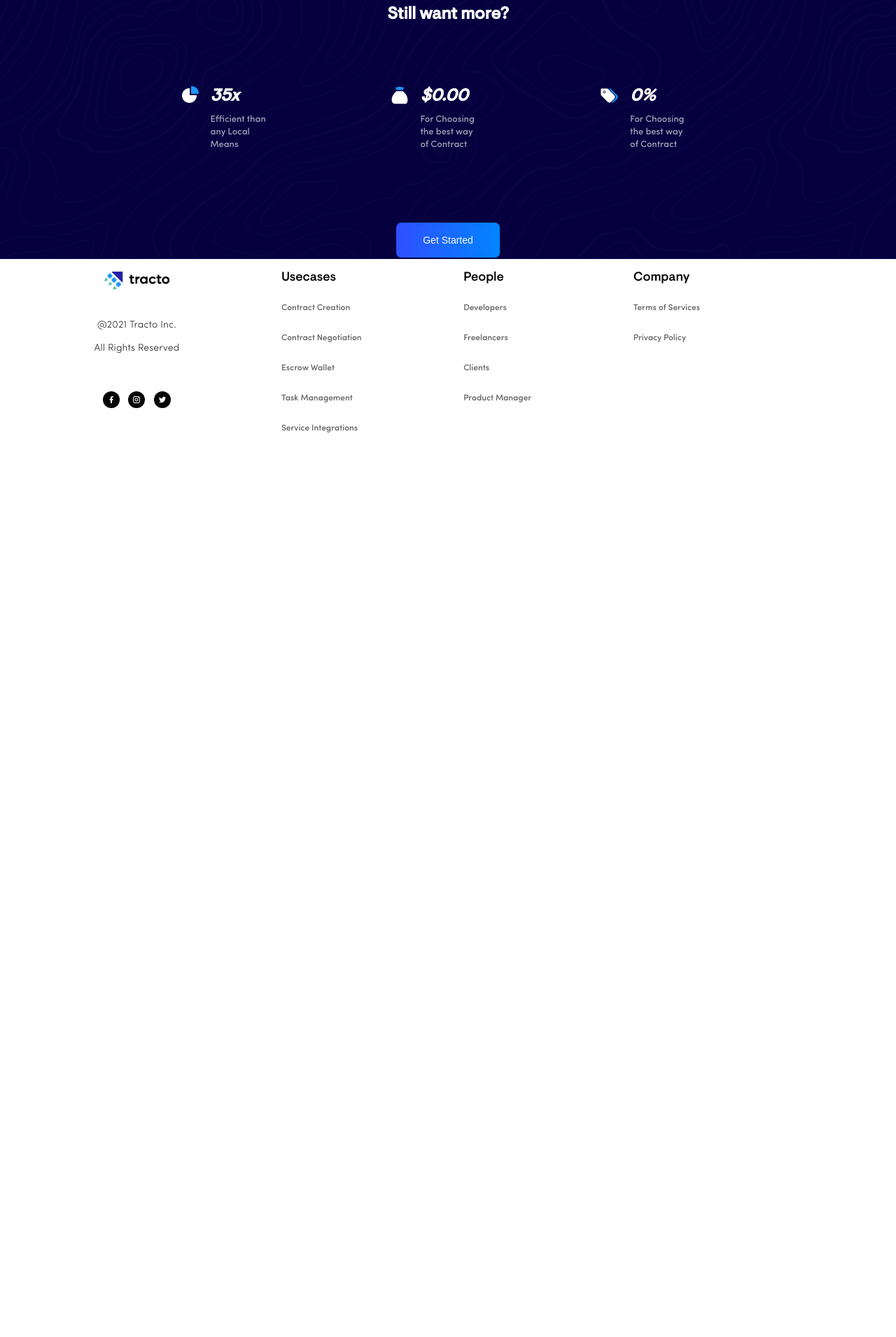
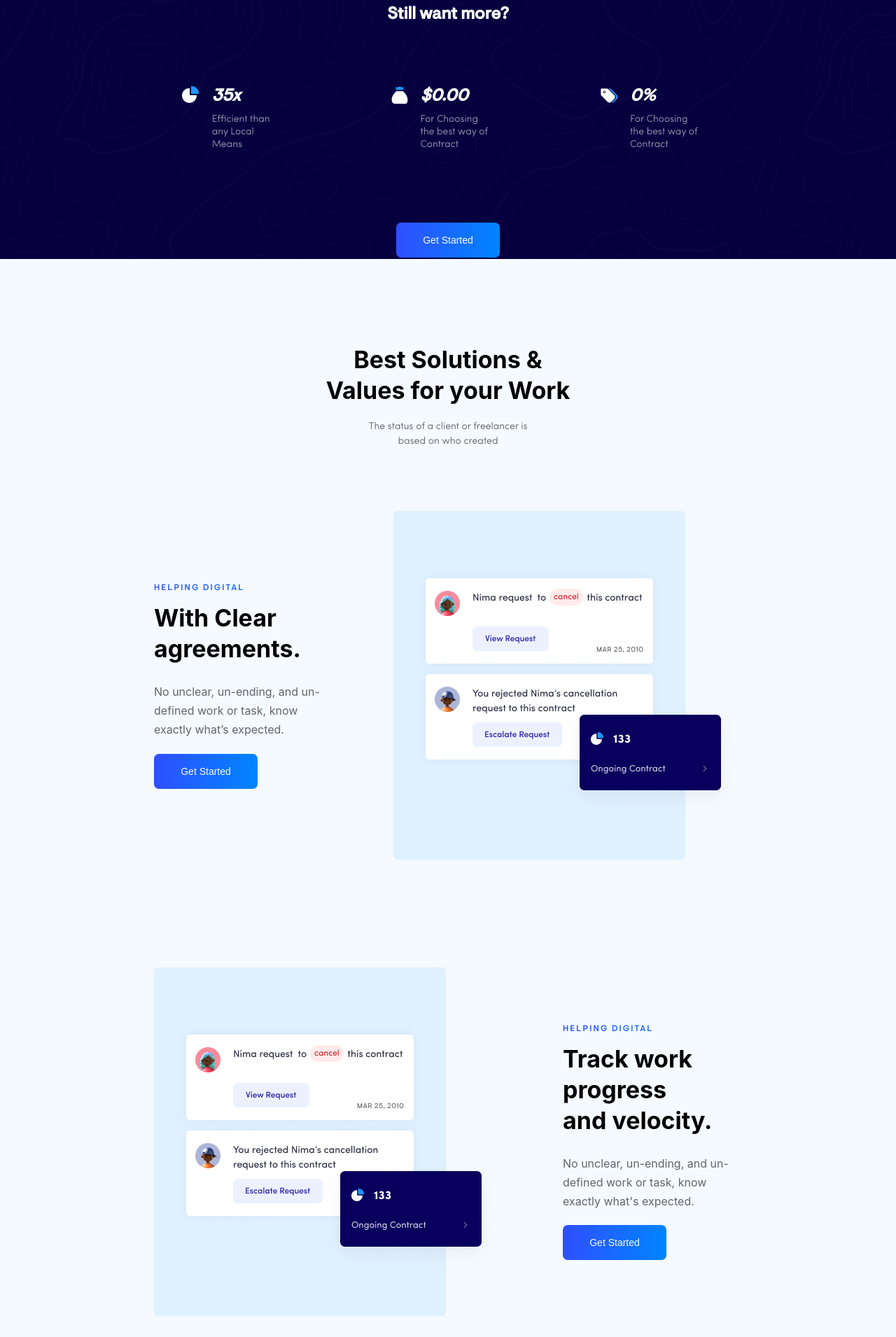
Before and after one commit to nima-z/tracto, a React (Create React App) app: page / in a window 1280 px wide. Shown: the part 1310-3220 px from the top of the page at 70% size. Before the commit the page ends 1950 px from the top, so only its background shows below. Built offline with nearby package versions, Linux system fonts and the light colour scheme.

Commit message:
section4 Completed

```diff
--- a/src/components/layout/footer/Footer.module.css
+++ b/src/components/layout/footer/Footer.module.css
@@ -2,14 +2,11 @@
   display: flex;
   justify-content: space-between;
   padding: 1rem 8.4rem;
-  /* background-color: rgba(105, 105, 105, 0.599); */
-
 }
 
 .info {
   display: flex;
   flex-direction: column;
-  align-items: center;
   gap: 1rem;
 }
 
@@ -17,7 +14,8 @@
   margin-bottom: 1.5rem;
 }
 
-.info p {font-family: 'SF-Pro-L';
+.info p {
+  font-family: "SF-Pro-M";
   font-size: 14px;
   line-height: 17px;
   letter-spacing: 0.01em;
@@ -27,7 +25,7 @@
 .icons {
   display: flex;
   width: 100%;
-  justify-content: space-evenly;
+  gap: 20px;
   margin-top: 2.3rem;
 }
 
@@ -42,21 +40,20 @@
   flex-direction: column;
   align-items: flex-start;
   gap: 1.25rem;
-
 }
 
 .link h3 {
-  font-family: 'VisueltPro';
+  font-family: "VisueltPro";
   font-weight: 500;
   font-size: 18px;
   line-height: 23px;
-  color: #000000;}
+  color: #000000;
+}
 
 .link a {
-    font-family: 'SF-Pro-M';
+  font-family: "SF-Pro-L";
   font-weight: 400;
   font-size: 12px;
   line-height: 23px;
   color: rgba(0, 0, 0, 0.63);
-
 }
--- a/src/components/sections/section-2/infoItems/InfoItems.module.css
+++ b/src/components/sections/section-2/infoItems/InfoItems.module.css
@@ -8,29 +8,29 @@
   width: 20%;
   display: flex;
   justify-content: space-between;
-    gap:0.5rem;
+  gap: 0.5rem;
   text-align: left;
   padding: 0.5rem;
 }
 
 .info {
-    padding: 0 2rem 0 0.5rem;
+  padding: 0 1rem 0 0.5rem;
 }
 
 .info > h2 {
-font-family: 'VisueltPro';
+  font-family: "VisueltPro";
   font-style: italic;
   font-weight: 700;
   font-size: 24px;
   line-height: 31px;
-color: #FFFFFF
+  color: #ffffff;
 }
 
 .info > p {
-    font-family: 'SF-Pro-M';
+  font-family: "SF-Pro-L";
   font-style: normal;
   font-weight: 400;
-font-size: 13px;
+  font-size: 14px;
   line-height: 18px;
   color: rgba(255, 255, 255, 0.63);
   margin-top: 0.5rem;
--- /dev/null
+++ b/src/components/sections/section-4/Section4.js
@@ -0,0 +1,65 @@
+import H2 from "../../ui/H2/H2";
+import H4 from "../../ui/H4/H4";
+import BodyReg from "../../ui/body-reg/BodyReg";
+import PrimaryButton from "../../ui/primary-button/PrimaryButton";
+
+import styles from "./Section4.module.css";
+
+export default function Section4() {
+  return (
+    <section className={styles.container}>
+      <div className={styles.title}>
+        <H2>
+          Best Solutions & <br /> Values for your Work
+        </H2>
+        <p>
+          The status of a client or freelancer is <br /> based on who created
+        </p>
+      </div>
+      <div className={styles.block}>
+        <div className={styles.content}>
+          <h4>Helping digital</h4>
+          <H2>
+            With Clear <br />
+            agreements.
+          </H2>
+          <BodyReg>
+            No unclear, un-ending, and un-defined work or task, know exactly
+            what’s expected.
+          </BodyReg>
+          <PrimaryButton>Get Started</PrimaryButton>
+        </div>
+        <img src="./images/SCS2.png" alt="agreement" />
+      </div>
+      <div className={styles.block}>
+        <img src="./images/SCS2.png" alt="agreement" />
+        <div className={styles.content}>
+          <h4>Helping digital</h4>
+          <H2>
+            Track work progress <br />
+            and velocity.
+          </H2>
+          <BodyReg>
+            No unclear, un-ending, and un-defined work or task, know exactly
+            what's expected.
+          </BodyReg>
+          <PrimaryButton>Get Started</PrimaryButton>
+        </div>
+      </div>
+      <div className={styles.block}>
+        <div className={styles.content}>
+          <h4>Helping digital</h4>
+          <H2>
+            Clients and <br /> freelancers money <br /> secured.
+          </H2>
+          <BodyReg>
+            Before work starts, payment is made into the contract. Money is only
+            released when work has been done and approved.
+          </BodyReg>
+          <PrimaryButton>Get Started</PrimaryButton>
+        </div>
+        <img src="./images/SCS1.png" alt="agreement" />
+      </div>
+    </section>
+  );
+}
--- /dev/null
+++ b/src/components/sections/section-4/Section4.module.css
@@ -0,0 +1,56 @@
+.container {
+  width: 100%;
+  background-color: #f4faff;
+  padding: 7.6rem 0 2rem 0;
+}
+
+.title {
+  margin-bottom: 5.6rem;
+}
+
+.title p {
+  font-family: "SF-Pro-L";
+  font-style: normal;
+  font-weight: 400;
+  font-size: 14px;
+  line-height: 21px;
+  text-align: center;
+  color: rgba(0, 0, 0, 0.63);
+  margin-top: 1.2rem;
+}
+
+.block {
+  display: flex;
+  justify-content: center;
+  align-items: center;
+  gap: 86px;
+  margin-bottom: 9.6rem;
+}
+
+.content {
+  width: 20%;
+  text-align: left;
+}
+
+.content h2 {
+  margin: 0.8rem 0 1.6rem 0;
+}
+
+.content h4 {
+  font-family: "VisueltPro";
+  font-style: normal;
+  font-weight: 500;
+  font-size: 12px;
+  line-height: 139.2%;
+  letter-spacing: 0.175em;
+  text-transform: uppercase;
+  background: linear-gradient(92.21deg, #2f4fff 0.53%, #0085ff 99.3%);
+  -webkit-background-clip: text;
+  -webkit-text-fill-color: transparent;
+  -webkit-text-fill-color: transparent;
+  background-clip: text;
+}
+
+.content button {
+  margin-top: 1.3rem;
+}
--- a/src/pages/HomePage.js
+++ b/src/pages/HomePage.js
@@ -1,12 +1,14 @@
 import { Fragment } from "react";
 import Section1 from "../components/sections/section-1/Section1";
 import Section2 from "../components/sections/section-2/Section2";
+import Section4 from "../components/sections/section-4/Section4";
 
 export default function HomePage() {
   return (
     <Fragment>
       <Section1 />
       <Section2 />
+      <Section4 />
     </Fragment>
   );
 }
```
Also changed, not shown: src/components/sections/section-2/infoItems/InfoItems.js (+9 -12 lines), public/images/SCS1.png (added), public/images/SCS2.png (added). Lines whose indentation alone changed are shown as unchanged.
